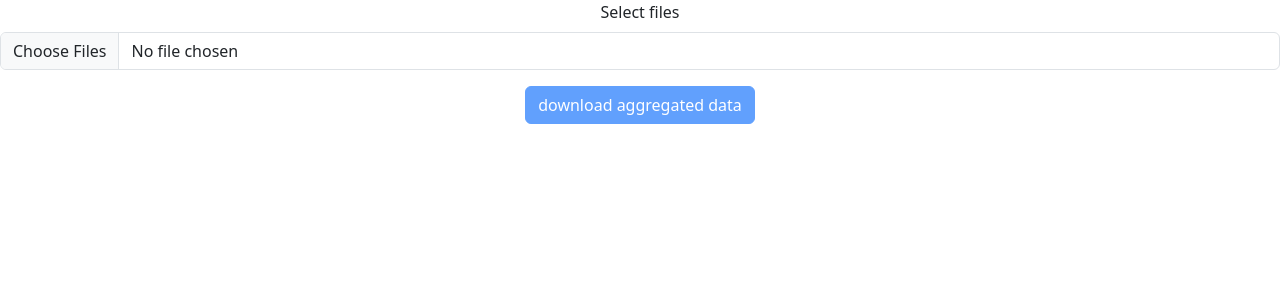
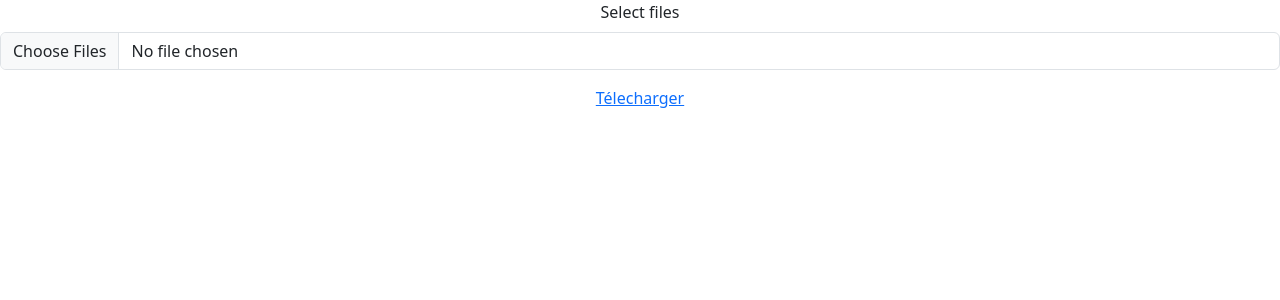
Before and after one commit to xavier-breuil/balance_ticket, a React (Create React App) app: page /convert_balance_ticket in a window 1280 px wide. Shown: the top 300 px of the page. Built offline with nearby package versions, Linux system fonts and the light colour scheme.

Commit message:
dev: Download csv

```diff
--- a/package.json
+++ b/package.json
@@ -10,6 +10,7 @@
     "bootstrap": "^5.3.8",
     "react": "^19.2.4",
     "react-bootstrap": "^2.10.10",
+    "react-csv": "^2.2.2",
     "react-dom": "^19.2.4",
     "react-router": "^7.13.1",
     "react-scripts": "5.0.1",
--- a/src/components/convertBalanceTickets.js
+++ b/src/components/convertBalanceTickets.js
@@ -1,19 +1,19 @@
 import { useState } from 'react';
 import Form from 'react-bootstrap/Form';
-import Button from 'react-bootstrap/Button';
+import { CSVLink } from "react-csv";
 
 import { colTitle, filterData, trimAndConvert, colSum, itemOrWeight, resellOrProd } from '../utils.js';
 
 const ConvertBalanceTickets = () => {
-  const [downloadDisabled, setDownloadDisabled] = useState(true);
   const [rawFilteredData, setRawFilteredData] = useState([]);
+  const [aggregatedData, setAggregatedData] = useState([]);
 
   let fileReader;
 
   const aggregateData = () => {
     const alreadyFiltered = [];
     let filteringValues;
-    const aggregatedData = [['produit', 'code balance', 'piece_poids', 'revente_prod', 'total_vendu', 'montant total']];
+    const aggData = [['produit', 'code balance', 'piece_poids', 'revente_prod', 'total_vendu', 'montant total']];
     const lineFilter = line => {
       // col 1 is item or weight, col 4 is product name, col 5 is ressel or production
       const filteredValues = [line[1], line[4], line[5]];
@@ -27,21 +27,15 @@ const ConvertBalanceTickets = () => {
       const filteredArray = rawFilteredData.filter(lineFilter);
       // Add line [cucumber, 42, item, resell, 500, 750]
       // for [product, balance code, item or weight, resell or prod, total number sold, total price]
-      aggregatedData.push([lineToFilter[4], lineToFilter[3], itemOrWeight(lineToFilter[1]), resellOrProd(lineToFilter[5]), colSum(filteredArray, 6), colSum(filteredArray, 7)]);
+      aggData.push([lineToFilter[4], lineToFilter[3], itemOrWeight(lineToFilter[1]), resellOrProd(lineToFilter[5]), colSum(filteredArray, 6), colSum(filteredArray, 7)]);
       // add combination to already filtered ones.
       alreadyFiltered.push(filteringValues);
     })
-    return aggregatedData;
+    return aggData;
   }
 
   const downloadAggregatedData = () => {
-    const aggregatedData = aggregateData();
-    // TODO: download data
-    console.log(aggregatedData);
-  }
-
-const enableDownloading = () => {
-  setDownloadDisabled(false);
+    setAggregatedData(aggregateData());
   }
 
   const addFileData = (data, dataArray) => {
@@ -65,7 +59,7 @@ const filesChanged = event => {
       if ( index >= selectedFiles.length ) {
         // When last file is read, set state with data and enable downloading.
         setRawFilteredData([...rawFilteredData, ...dataArray]);
-      enableDownloading();
+        // const aggregatedData = aggregateData();
         return;
       }
       const file = selectedFiles[index];
@@ -79,13 +73,14 @@ const filesChanged = event => {
     readFile(0);
   }
 
+  // TODO: use filename based on todays date?
   return (
     <>
       <Form.Group controlId="formFile" className="mb-3">
         <Form.Label>Select files</Form.Label>
         <Form.Control type="file" multiple accept=".TXT, .txt" onChange={filesChanged}/>
       </Form.Group>
-      <Button variant="primary" onClick={downloadAggregatedData} disabled={downloadDisabled}>download aggregated data</Button>
+      <CSVLink data={aggregatedData} asyncOnClick={true} onClick={downloadAggregatedData}>Télecharger</CSVLink>
     </>
   );
 }
```
Also changed, not shown: 1 other file (tests, documents, lock files or other folders). Lines whose indentation alone changed are shown as unchanged.
